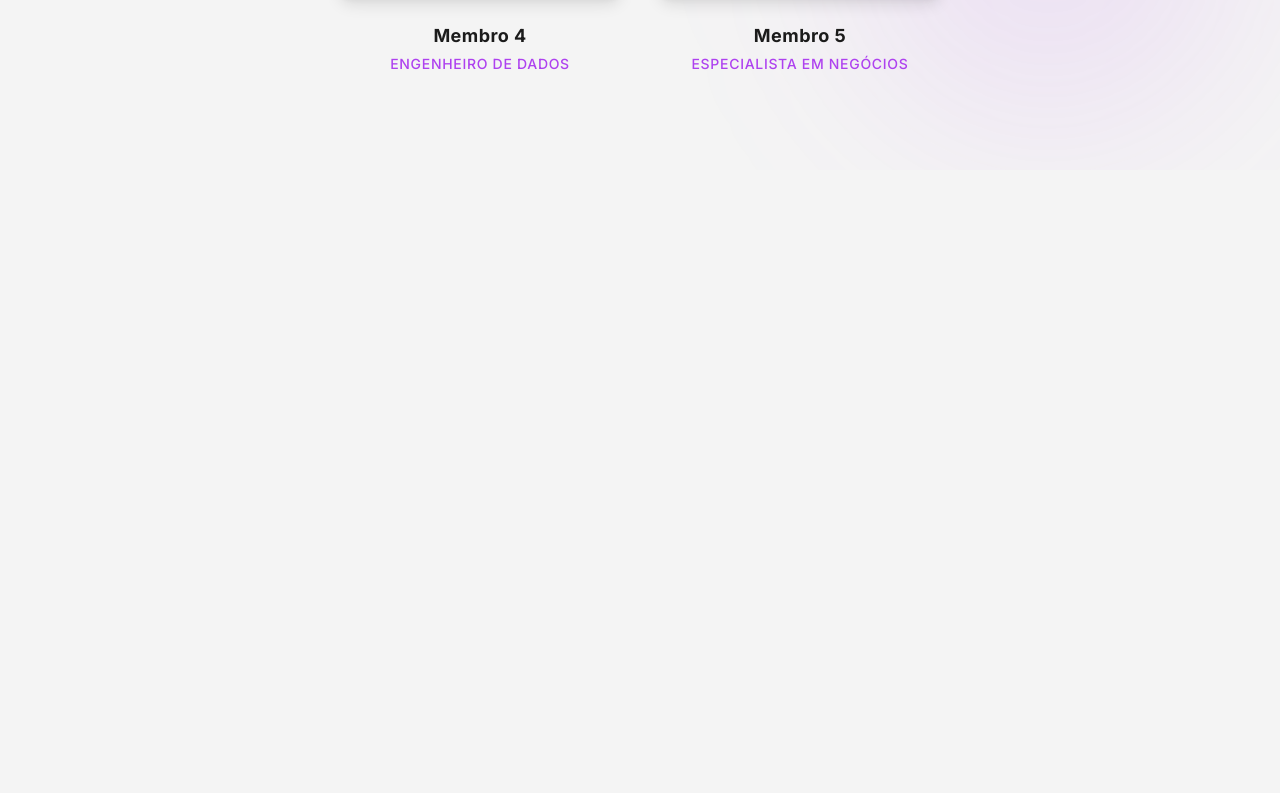
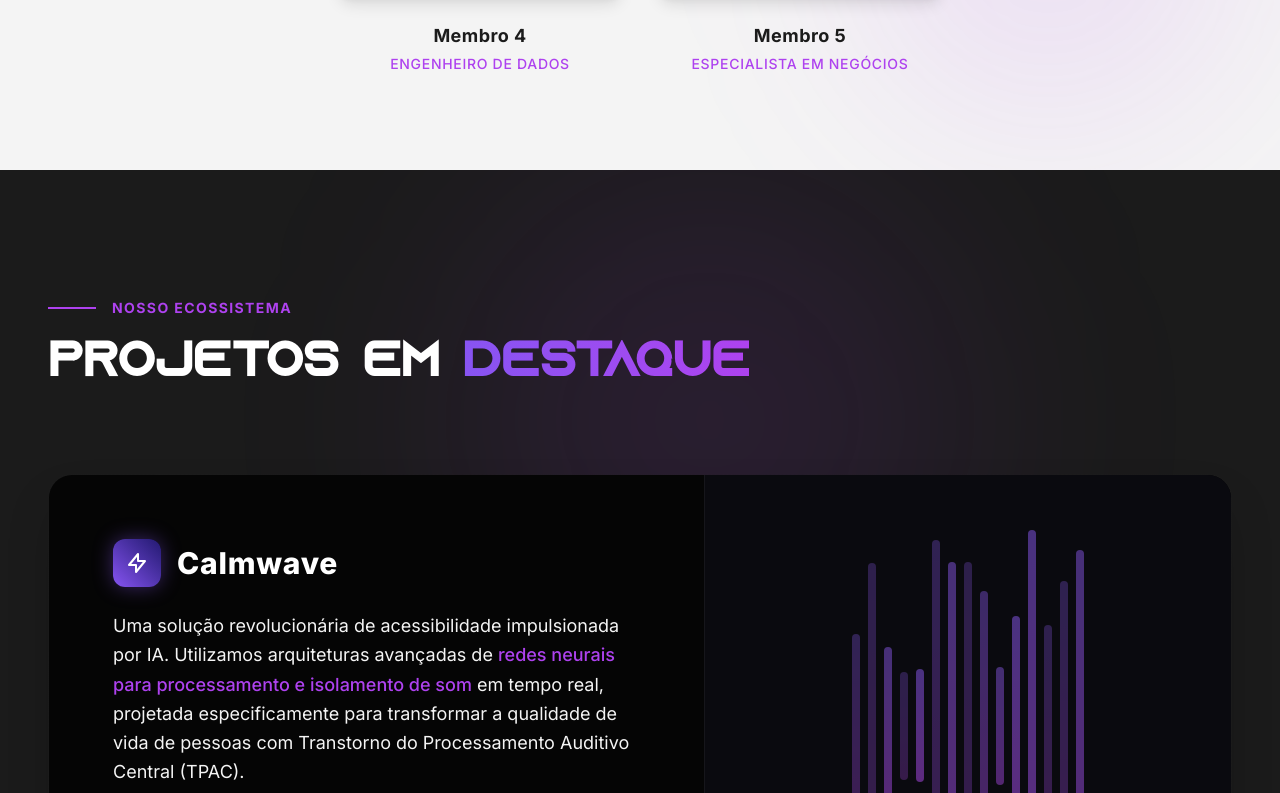
Before and after one commit to wchrLeonardo/vvAi-Startup, a React (Vite) app: page / in a window 1280 px wide. Shown: the part 2715-3508 px from the top of the page. Before the commit the page ends 2885 px from the top, so only its background shows below. Built offline with nearby package versions, Linux system fonts and the light colour scheme.

Commit message:
Adicionando section 'Projects'

```diff
--- a/src/App.tsx
+++ b/src/App.tsx
@@ -2,6 +2,7 @@ import Hero from './sections/Hero'
 import Navbar from './components/Navbar'
 import About from './sections/About'
 import Team from './sections/Team'
+import Projects from './sections/Projects'
 
 function App() {
   return (
@@ -11,6 +12,7 @@ function App() {
       <Hero />
       <About />
       <Team />
+      <Projects />
 
     </main>
   )
--- /dev/null
+++ b/src/sections/Projects.tsx
@@ -0,0 +1,98 @@
+export default function Projects() {
+  return (
+    // Fundo preto absoluto e py-32 (padding y bem grande) para a seção respirar sem limite de altura
+    <section id="projetos" className="relative w-full py-32 bg-vvai-text overflow-hidden">
+
+      {/* Efeitos de Iluminação de Fundo (Glows no fundo preto ficam incríveis) */}
+      <div className="absolute top-0 right-1/4 w-[500px] h-[500px] bg-vvai-highlight/10 rounded-full blur-[120px] pointer-events-none"></div>
+      <div className="absolute bottom-0 left-1/4 w-[400px] h-[400px] bg-vvai-purple/10 rounded-full blur-[100px] pointer-events-none"></div>
+
+      <div className="container mx-auto px-4 md:px-12 relative z-10">
+
+        {/* Cabeçalho da Seção */}
+        <div className="mb-20">
+          <div className="flex items-center gap-4 mb-4">
+            <div className="h-[2px] w-12 bg-vvai-highlight"></div>
+            <span className="text-vvai-highlight font-bold tracking-widest uppercase text-sm">Nosso Ecossistema</span>
+          </div>
+          <h2 className="font-azonix text-4xl md:text-5xl font-extrabold text-white leading-tight">
+            Projetos em <span className="text-transparent bg-clip-text bg-gradient-to-r from-vvai-purple to-vvai-highlight">Destaque</span>
+          </h2>
+        </div>
+
+        {/* O FLAGSHIP SHOWCASE (O Mega Card do Calmwave) */}
+        {/* Usamos o truque da "Borda de Gradiente Animada" envolvendo tudo */}
+        <div className="group relative w-full rounded-3xl bg-gradient-to-br from-vvai-text/20 via-vvai-text/5 to-transparent p-[1px] shadow-2xl hover:shadow-vvai-purple/20 transition-all duration-700">
+
+          {/* O Fundo real do card (Preto fosco) */}
+          <div className="relative w-full h-full bg-[#050505] rounded-[23px] overflow-hidden flex flex-col lg:flex-row">
+
+            {/* COLUNA ESQUERDA: Informações e Copy */}
+            <div className="flex-1 p-8 md:p-12 lg:p-16 flex flex-col justify-center">
+
+              {/* Logo / Nome do Projeto */}
+              <div className="flex items-center gap-4 mb-6">
+                <div className="w-12 h-12 rounded-xl bg-gradient-to-tr from-vvai-purple to-vvai-blue-dark flex items-center justify-center shadow-[0_0_20px_rgba(135,84,242,0.4)]">
+                  {/* Ícone de onda sonora (Placeholder SVG) */}
+                  <svg className="w-6 h-6 text-white" fill="none" stroke="currentColor" viewBox="0 0 24 24" xmlns="http://www.w3.org/2000/svg"><path strokeLinecap="round" strokeLinejoin="round" strokeWidth={2} d="M13 10V3L4 14h7v7l9-11h-7z" /></svg>
+                </div>
+                <h3 className="text-3xl font-extrabold text-white tracking-wide">Calmwave</h3>
+              </div>
+
+              {/* Descrição e Contexto Técnico */}
+              <p className="text-vvai-bg text-lg leading-relaxed mb-8 max-w-xl">
+                Uma solução revolucionária de acessibilidade impulsionada por IA.
+                Utilizamos arquiteturas avançadas de <strong className="text-vvai-highlight font-medium">redes neurais para processamento e isolamento de som</strong> em tempo real,
+                projetada especificamente para transformar a qualidade de vida de pessoas com Transtorno do Processamento Auditivo Central (TPAC).
+              </p>
+
+              {/* Tags de Tecnologia (Pills) */}
+              <div className="flex flex-wrap gap-3 mb-10">
+                <span className="px-4 py-1.5 rounded-full text-xs font-semibold uppercase tracking-wider bg-vvai-purple/10 text-vvai-purple border border-vvai-purple/20">Deep Learning</span>
+                <span className="px-4 py-1.5 rounded-full text-xs font-semibold uppercase tracking-wider bg-vvai-highlight/10 text-vvai-highlight border border-vvai-highlight/20">Acessibilidade</span>
+                <span className="px-4 py-1.5 rounded-full text-xs font-semibold uppercase tracking-wider bg-white/5 text-vvai-blue border border-white/10">Processamento de Áudio</span>
+              </div>
+
+              {/* CTA (Botão com seta que move no hover) */}
+              <a href="#" className="inline-flex items-center gap-3 text-white font-bold tracking-wide hover:text-vvai-highlight transition-colors w-max">
+                Conheça a Tecnologia
+                <svg className="w-5 h-5 transform group-hover:translate-x-2 transition-transform duration-300" fill="none" stroke="currentColor" viewBox="0 0 24 24" xmlns="http://www.w3.org/2000/svg"><path strokeLinecap="round" strokeLinejoin="round" strokeWidth={2} d="M17 8l4 4m0 0l-4 4m4-4H3" /></svg>
+              </a>
+            </div>
+
+            {/* COLUNA DIREITA: O Elemento Visual (Arte do Projeto) */}
+            <div className="flex-1 relative min-h-[400px] lg:min-h-full bg-[#0a0a0f] border-l border-white/5 overflow-hidden">
+
+              {/* Efeito Parallax no Hover */}
+              <div className="absolute inset-0 w-full h-full transform group-hover:scale-105 transition-transform duration-1000 ease-out">
+                {/* AQUI ENTRA A ARTE DA CALMWAVE.
+                  Como placeholder temporário, fiz uma arte gerada por CSS que simula ondas neurais/sonoras.
+                  Depois você troca pelo src da imagem real do app!
+                */}
+                <div className="absolute inset-0 opacity-40 bg-[radial-gradient(ellipse_at_center,_var(--tw-gradient-stops))] from-vvai-purple/40 via-[#0a0a0f] to-[#0a0a0f]"></div>
+
+                {/* Linhas de "Frequência Sonora" Abstratas */}
+                <div className="w-full h-full flex items-center justify-center gap-2 px-12 opacity-50 mix-blend-screen">
+                  {[...Array(15)].map((_, i) => (
+                    <div
+                      key={i}
+                      className="w-2 bg-gradient-to-t from-vvai-highlight to-vvai-purple rounded-full animate-pulse"
+                      style={{
+                        height: `${Math.random() * 60 + 20}%`,
+                        animationDelay: `${i * 0.1}s`,
+                        animationDuration: `${Math.random() * 2 + 1}s`
+                      }}
+                    ></div>
+                  ))}
+                </div>
+              </div>
+
+            </div>
+
+          </div>
+        </div>
+
+      </div>
+    </section>
+  );
+}
```
